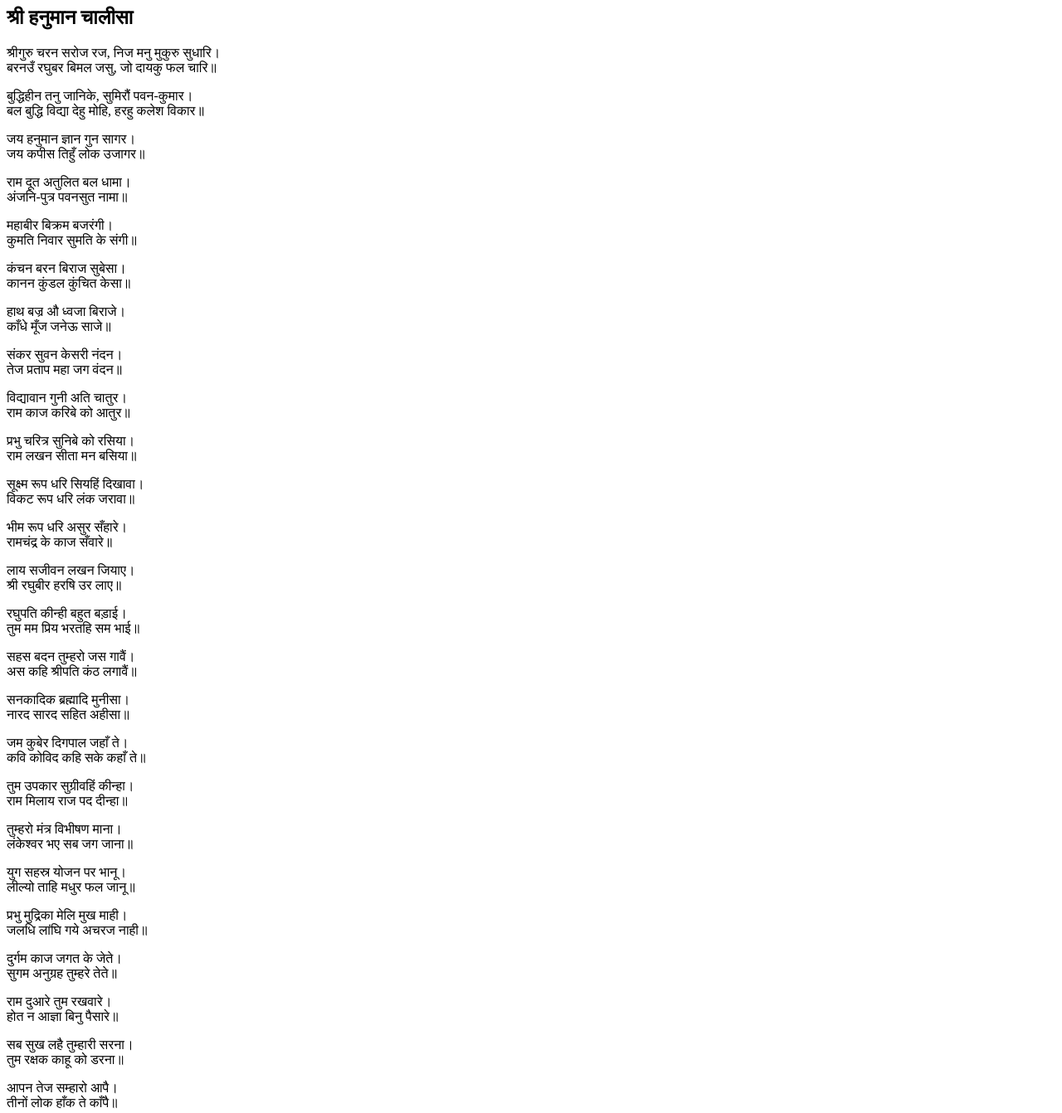
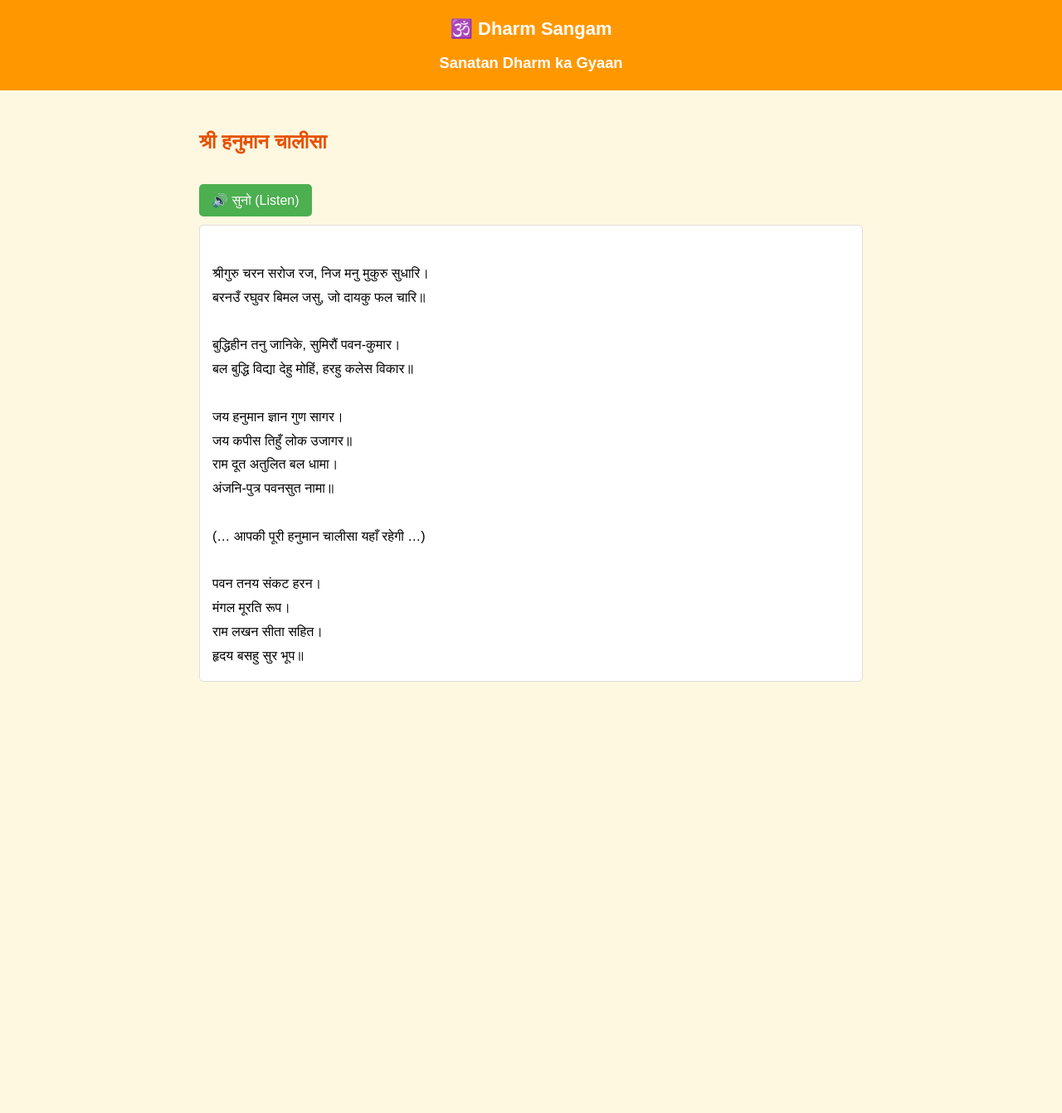
Before and after one commit to vijaybisht06/vijaybisht06.github.io, a plain HTML site: page index.html in a window 1280 px wide. Shown: the top 1342 px of the page at 83% size. After the commit the page ends 842 px from the top, so only its background shows below. Drawn offline with Linux system fonts and the light colour scheme.

Commit message:
Update index.html

```diff
--- a/index.html
+++ b/index.html
@@ -1,212 +1,109 @@
-<h2>श्री हनुमान चालीसा</h2>
+<!DOCTYPE html>
+<html lang="hi">
+<head>
+  <meta charset="UTF-8">
+  <title>Dharm Sangam</title>
+  <meta name="viewport" content="width=device-width, initial-scale=1.0">
 
-<p>
-श्रीगुरु चरन सरोज रज, निज मनु मुकुरु सुधारि।<br>
-बरनउँ रघुबर बिमल जसु, जो दायकु फल चारि॥
-</p>
+  <style>
+    body {
+      font-family: Arial, sans-serif;
+      background: #fff8e1;
+      margin: 0;
+      padding: 0;
+      line-height: 1.8;
+    }
 
-<p>
-बुद्धिहीन तनु जानिके, सुमिरौं पवन-कुमार।<br>
-बल बुद्धि विद्या देहु मोहि, हरहु कलेश विकार॥
-</p>
+    header {
+      background: #ff9800;
+      color: white;
+      padding: 15px;
+      text-align: center;
+      font-size: 22px;
+      font-weight: bold;
+    }
 
-<p>
-जय हनुमान ज्ञान गुन सागर।<br>
+    .container {
+      padding: 20px;
+      max-width: 800px;
+      margin: auto;
+    }
+
+    button {
+      background: #4caf50;
+      color: white;
+      border: none;
+      padding: 10px 15px;
+      font-size: 16px;
+      cursor: pointer;
+      border-radius: 5px;
+      margin: 10px 0;
+    }
+
+    button:hover {
+      background: #388e3c;
+    }
+
+    h2 {
+      color: #e65100;
+    }
+
+    .chalisa {
+      white-space: pre-line;
+      background: #ffffff;
+      padding: 15px;
+      border-radius: 5px;
+      border: 1px solid #ddd;
+    }
+  </style>
+</head>
+
+<body>
+
+<header>
+  🕉️ Dharm Sangam
+  <br>
+  <small>Sanatan Dharm ka Gyaan</small>
+</header>
+
+<div class="container">
+
+  <h2>श्री हनुमान चालीसा</h2>
+
+  <button onclick="readChalisa()">🔊 सुनो (Listen)</button>
+
+  <div class="chalisa" id="chalisaText">
+श्रीगुरु चरन सरोज रज, निज मनु मुकुरु सुधारि।
+बरनउँ रघुवर बिमल जसु, जो दायकु फल चारि॥
+
+बुद्धिहीन तनु जानिके, सुमिरौं पवन-कुमार।
+बल बुद्धि विद्या देहु मोहिं, हरहु कलेस विकार॥
+
+जय हनुमान ज्ञान गुण सागर।
 जय कपीस तिहुँ लोक उजागर॥
-</p>
+राम दूत अतुलित बल धामा।
+अंजनि-पुत्र पवनसुत नामा॥
 
-<p>
-राम दूत अतुलित बल धामा।<br>
-अंजनि-पुत्र पवनसुत नामा॥
-</p>
+(… आपकी पूरी हनुमान चालीसा यहाँ रहेगी …)
 
-<p>
-महाबीर बिक्रम बजरंगी।<br>
-कुमति निवार सुमति के संगी॥
-</p>
+पवन तनय संकट हरन।
+मंगल मूरति रूप।
+राम लखन सीता सहित।
+हृदय बसहु सुर भूप॥
+  </div>
 
-<p>
-कंचन बरन बिराज सुबेसा।<br>
-कानन कुंडल कुंचित केसा॥
-</p>
+</div>
 
-<p>
-हाथ बज्र औ ध्वजा बिराजे।<br>
-काँधे मूँज जनेऊ साजे॥
-</p>
+<script>
+function readChalisa() {
+  const text = document.getElementById("chalisaText").innerText;
+  const speech = new SpeechSynthesisUtterance(text);
+  speech.lang = "hi-IN";
+  speech.rate = 0.9;
+  window.speechSynthesis.cancel();
+  window.speechSynthesis.speak(speech);
+}
+</script>
 
-<p>
-संकर सुवन केसरी नंदन।<br>
-तेज प्रताप महा जग वंदन॥
-</p>
-
-<p>
-विद्यावान गुनी अति चातुर।<br>
-राम काज करिबे को आतुर॥
-</p>
-
-<p>
-प्रभु चरित्र सुनिबे को रसिया।<br>
-राम लखन सीता मन बसिया॥
-</p>
-<p>
-सूक्ष्म रूप धरि सियहिं दिखावा।<br>
-विकट रूप धरि लंक जरावा॥
-</p>
-
-<p>
-भीम रूप धरि असुर सँहारे।<br>
-रामचंद्र के काज सँवारे॥
-</p>
-
-<p>
-लाय सजीवन लखन जियाए।<br>
-श्री रघुबीर हरषि उर लाए॥
-</p>
-
-<p>
-रघुपति कीन्ही बहुत बड़ाई।<br>
-तुम मम प्रिय भरतहि सम भाई॥
-</p>
-
-<p>
-सहस बदन तुम्हरो जस गावैं।<br>
-अस कहि श्रीपति कंठ लगावैं॥
-</p>
-
-<p>
-सनकादिक ब्रह्मादि मुनीसा।<br>
-नारद सारद सहित अहीसा॥
-</p>
-
-<p>
-जम कुबेर दिगपाल जहाँ ते।<br>
-कवि कोविद कहि सके कहाँ ते॥
-</p>
-
-<p>
-तुम उपकार सुग्रीवहिं कीन्हा।<br>
-राम मिलाय राज पद दीन्हा॥
-</p>
-
-<p>
-तुम्हरो मंत्र विभीषण माना।<br>
-लंकेश्वर भए सब जग जाना॥
-</p>
-
-<p>
-युग सहस्र योजन पर भानू।<br>
-लील्यो ताहि मधुर फल जानू॥
-</p>
-
-<p>
-प्रभु मुद्रिका मेलि मुख माही।<br>
-जलधि लांघि गये अचरज नाही॥
-</p>
-
-<p>
-दुर्गम काज जगत के जेते।<br>
-सुगम अनुग्रह तुम्हरे तेते॥
-</p>
-
-<p>
-राम दुआरे तुम रखवारे।<br>
-होत न आज्ञा बिनु पैसारे॥
-</p>
-<p>
-सब सुख लहै तुम्हारी सरना।<br>
-तुम रक्षक काहू को डरना॥
-</p>
-
-<p>
-आपन तेज सम्हारो आपै।<br>
-तीनों लोक हाँक ते काँपै॥
-</p>
-
-<p>
-भूत पिशाच निकट नहिं आवै।<br>
-महाबीर जब नाम सुनावै॥
-</p>
-
-<p>
-नासै रोग हरै सब पीरा।<br>
-जपत निरंतर हनुमत बीरा॥
-</p>
-
-<p>
-संकट ते हनुमान छुड़ावै।<br>
-मन क्रम वचन ध्यान जो लावै॥
-</p>
-
-<p>
-सब पर राम तपस्वी राजा।<br>
-तिनके काज सकल तुम साजा॥
-</p>
-
-<p>
-और मनोरथ जो कोई लावै।<br>
-सोई अमित जीवन फल पावै॥
-</p>
-<p>
-चारों युग परताप तुम्हारा।<br>
-है प्रसिद्ध जगत उजियारा॥
-</p>
-
-<p>
-साधु संत के तुम रखवारे।<br>
-असुर निकंदन राम दुलारे॥
-</p>
-
-<p>
-अष्ट सिद्धि नौ निधि के दाता।<br>
-अस वर दीन्ह जानकी माता॥
-</p>
-
-<p>
-राम रसायन तुम्हरे पासा।<br>
-सदा रहो रघुपति के दासा॥
-</p>
-
-<p>
-तुम्हरे भजन राम को पावै।<br>
-जनम जनम के दुख बिसरावै॥
-</p>
-
-<p>
-अंत काल रघुबर पुर जाई।<br>
-जहाँ जन्म हरि भक्त कहाई॥
-</p>
-<p>
-और देवता चित्त न धरई।<br>
-हनुमत सेई सर्व सुख करई॥
-</p>
-<p>
-संकट कटै मिटै सब पीरा।<br>
-जो सुमिरै हनुमत बलबीरा॥
-</p>
-
-<p>
-जय जय जय हनुमान गोसाईं।<br>
-कृपा करहु गुरुदेव की नाईं॥
-</p>
-
-<p>
-जो शत बार पाठ कर कोई।<br>
-छूटहि बंदि महा सुख होई॥
-</p>
-
-<p>
-जो यह पढ़ै हनुमान चालीसा।<br>
-होय सिद्धि साखी गौरीसा॥
-</p>
-
-<p>
-तुलसीदास सदा हरि चेरा।<br>
-कीजै नाथ हृदय महँ डेरा॥
-</p>
-<p>
-पवन तनय संकट हरन।<br>
-मंगल मूरति रूप।<br>
-राम लखन सीता सहित।<br>
-हृदय बसहु सुर भूप॥
-</p>
+</body>
+</html>
```
